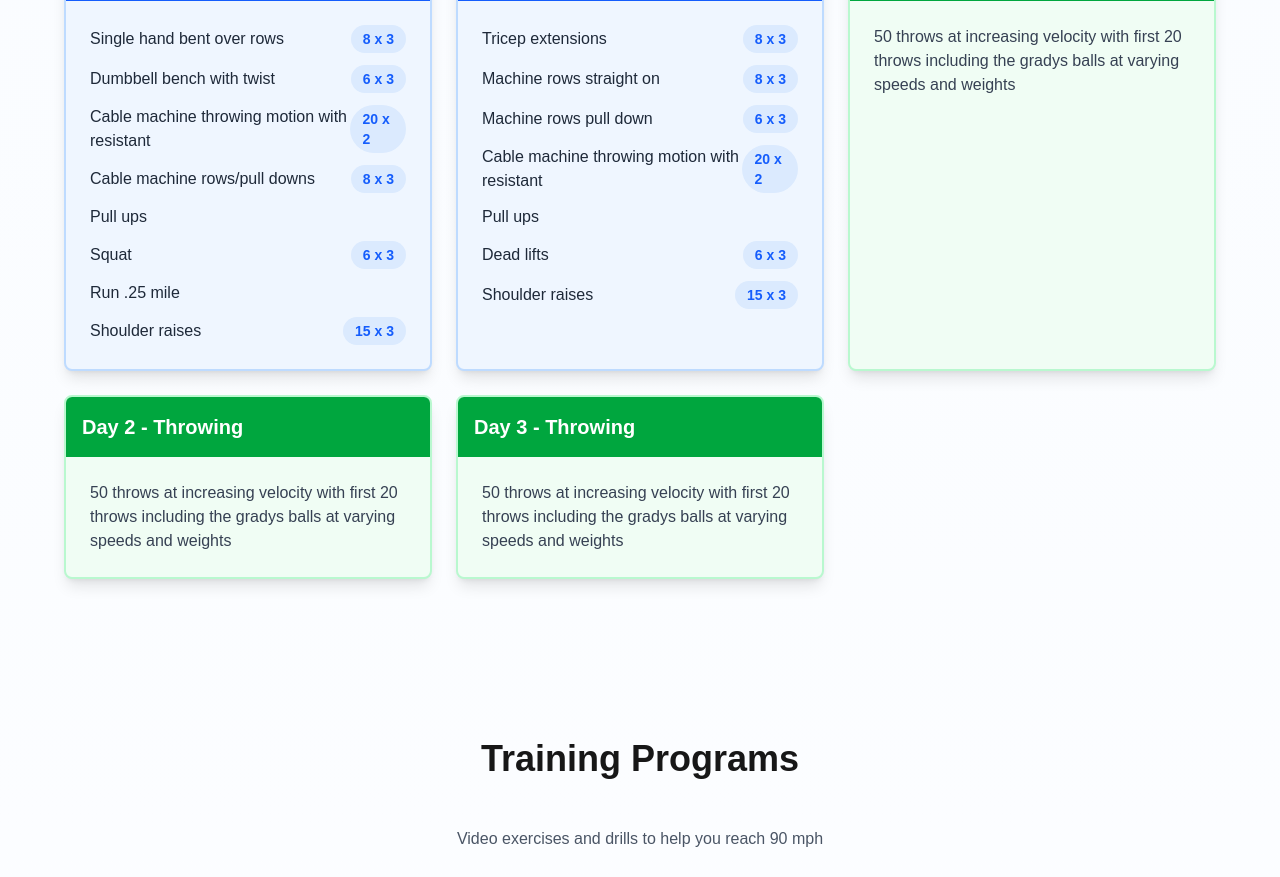
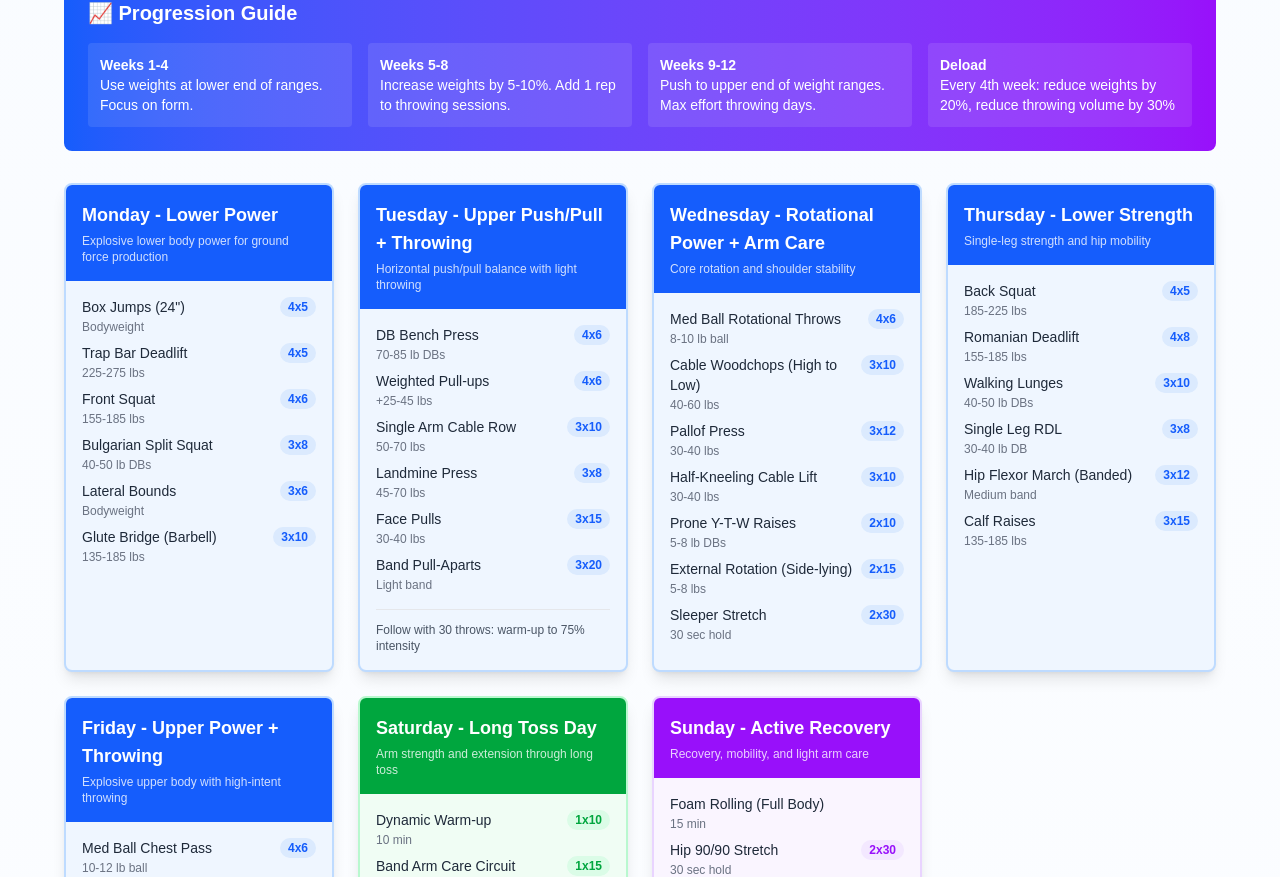
Before and after one commit to codyrutscher/rutscher-pro, a Next.js app: page / in a window 1280 px wide. Shown: the part 6419-7296 px from the top of the page. Built offline with nearby package versions, Linux system fonts and the light colour scheme.

Commit message:
Add 7-day velocity training program with weight progressions for 200lb athlete

```diff
--- a/app/data/programming.ts
+++ b/app/data/programming.ts
@@ -2,15 +2,124 @@ export interface WorkoutExercise {
   name: string;
   sets: number;
   reps: number;
+  weight?: string; // Weight recommendation for 200lb athlete
 }
 
 export interface WorkoutDay {
   title: string;
-  type: 'workout' | 'throwing';
+  type: 'workout' | 'throwing' | 'recovery';
   exercises: WorkoutExercise[];
   description?: string;
+  focus?: string;
 }
 
+// 7-Day Velocity Training Program for 200lb, 30-year-old throwing 81mph
+// Goal: Increase velocity through power development, rotational strength, and arm care
+export const velocityProgram: WorkoutDay[] = [
+  {
+    title: 'Monday - Lower Power',
+    type: 'workout',
+    focus: 'Explosive lower body power for ground force production',
+    exercises: [
+      { name: 'Box Jumps (24")', sets: 4, reps: 5, weight: 'Bodyweight' },
+      { name: 'Trap Bar Deadlift', sets: 4, reps: 5, weight: '225-275 lbs' },
+      { name: 'Front Squat', sets: 4, reps: 6, weight: '155-185 lbs' },
+      { name: 'Bulgarian Split Squat', sets: 3, reps: 8, weight: '40-50 lb DBs' },
+      { name: 'Lateral Bounds', sets: 3, reps: 6, weight: 'Bodyweight' },
+      { name: 'Glute Bridge (Barbell)', sets: 3, reps: 10, weight: '135-185 lbs' },
+    ],
+  },
+  {
+    title: 'Tuesday - Upper Push/Pull + Throwing',
+    type: 'workout',
+    focus: 'Horizontal push/pull balance with light throwing',
+    exercises: [
+      { name: 'DB Bench Press', sets: 4, reps: 6, weight: '70-85 lb DBs' },
+      { name: 'Weighted Pull-ups', sets: 4, reps: 6, weight: '+25-45 lbs' },
+      { name: 'Single Arm Cable Row', sets: 3, reps: 10, weight: '50-70 lbs' },
+      { name: 'Landmine Press', sets: 3, reps: 8, weight: '45-70 lbs' },
+      { name: 'Face Pulls', sets: 3, reps: 15, weight: '30-40 lbs' },
+      { name: 'Band Pull-Aparts', sets: 3, reps: 20, weight: 'Light band' },
+    ],
+    description: 'Follow with 30 throws: warm-up to 75% intensity',
+  },
+  {
+    title: 'Wednesday - Rotational Power + Arm Care',
+    type: 'workout',
+    focus: 'Core rotation and shoulder stability',
+    exercises: [
+      { name: 'Med Ball Rotational Throws', sets: 4, reps: 6, weight: '8-10 lb ball' },
+      { name: 'Cable Woodchops (High to Low)', sets: 3, reps: 10, weight: '40-60 lbs' },
+      { name: 'Pallof Press', sets: 3, reps: 12, weight: '30-40 lbs' },
+      { name: 'Half-Kneeling Cable Lift', sets: 3, reps: 10, weight: '30-40 lbs' },
+      { name: 'Prone Y-T-W Raises', sets: 2, reps: 10, weight: '5-8 lb DBs' },
+      { name: 'External Rotation (Side-lying)', sets: 2, reps: 15, weight: '5-8 lbs' },
+      { name: 'Sleeper Stretch', sets: 2, reps: 30, weight: '30 sec hold' },
+    ],
+  },
+  {
+    title: 'Thursday - Lower Strength',
+    type: 'workout',
+    focus: 'Single-leg strength and hip mobility',
+    exercises: [
+      { name: 'Back Squat', sets: 4, reps: 5, weight: '185-225 lbs' },
+      { name: 'Romanian Deadlift', sets: 4, reps: 8, weight: '155-185 lbs' },
+      { name: 'Walking Lunges', sets: 3, reps: 10, weight: '40-50 lb DBs' },
+      { name: 'Single Leg RDL', sets: 3, reps: 8, weight: '30-40 lb DB' },
+      { name: 'Hip Flexor March (Banded)', sets: 3, reps: 12, weight: 'Medium band' },
+      { name: 'Calf Raises', sets: 3, reps: 15, weight: '135-185 lbs' },
+    ],
+  },
+  {
+    title: 'Friday - Upper Power + Throwing',
+    type: 'workout',
+    focus: 'Explosive upper body with high-intent throwing',
+    exercises: [
+      { name: 'Med Ball Chest Pass', sets: 4, reps: 6, weight: '10-12 lb ball' },
+      { name: 'Explosive Push-ups', sets: 4, reps: 8, weight: 'Bodyweight' },
+      { name: 'Lat Pulldown', sets: 4, reps: 8, weight: '120-150 lbs' },
+      { name: 'DB Incline Press', sets: 3, reps: 8, weight: '60-75 lb DBs' },
+      { name: 'Bent Over Row', sets: 3, reps: 8, weight: '135-165 lbs' },
+      { name: 'Tricep Dips', sets: 3, reps: 10, weight: '+25-45 lbs' },
+    ],
+    description: 'Follow with 40 throws: build to 85-90% intensity, include weighted balls',
+  },
+  {
+    title: 'Saturday - Long Toss Day',
+    type: 'throwing',
+    focus: 'Arm strength and extension through long toss',
+    exercises: [
+      { name: 'Dynamic Warm-up', sets: 1, reps: 10, weight: '10 min' },
+      { name: 'Band Arm Care Circuit', sets: 1, reps: 15, weight: 'Light band' },
+      { name: 'Wrist Weights Throws', sets: 1, reps: 10, weight: '1 lb weights' },
+    ],
+    description: 'Long toss progression: Start at 60ft, build to max distance (aim for 250-300ft), then compress back. Total 50-60 throws. Include 10 pull-downs at end.',
+  },
+  {
+    title: 'Sunday - Active Recovery',
+    type: 'recovery',
+    focus: 'Recovery, mobility, and light arm care',
+    exercises: [
+      { name: 'Foam Rolling (Full Body)', sets: 1, reps: 1, weight: '15 min' },
+      { name: 'Hip 90/90 Stretch', sets: 2, reps: 30, weight: '30 sec hold' },
+      { name: 'Thoracic Spine Rotation', sets: 2, reps: 10, weight: 'Bodyweight' },
+      { name: 'Cat-Cow Stretch', sets: 2, reps: 10, weight: 'Bodyweight' },
+      { name: 'Light Band External Rotation', sets: 2, reps: 15, weight: 'Light band' },
+      { name: 'Walking or Light Jog', sets: 1, reps: 1, weight: '20-30 min' },
+    ],
+    description: 'No throwing. Focus on recovery and preparing for next week.',
+  },
+];
+
+// Weight Progression Guide (increase every 2-3 weeks if completing all reps)
+export const progressionGuide = {
+  week1_4: 'Use weights at lower end of ranges. Focus on form.',
+  week5_8: 'Increase weights by 5-10%. Add 1 rep to throwing sessions.',
+  week9_12: 'Push to upper end of weight ranges. Max effort throwing days.',
+  deload: 'Every 4th week: reduce weights by 20%, reduce throwing volume by 30%',
+};
+
+// Legacy program (keeping for backwards compatibility)
 export const weeklyProgram: WorkoutDay[] = [
   {
     title: 'Day 1 - Workout',
--- a/app/page.tsx
+++ b/app/page.tsx
@@ -4,7 +4,7 @@ import NavBar from './components/NavBar';
 import WeightLossTracker from './components/WeightLossTracker';
 import ThrowingDistanceTracker from './components/ThrowingDistanceTracker';
 import VelocityTracker from './components/VelocityTracker';
-import { weeklyProgram } from './data/programming';
+import { velocityProgram, progressionGuide } from './data/programming';
 
 export default function Home() {
   return (
@@ -85,38 +85,85 @@ export default function Home() {
       {/* Programming Section */}
       <section id="programming" className="py-20 px-4">
         <div className="max-w-6xl mx-auto">
-          <h2 className="text-4xl font-bold text-center mb-4">Programming</h2>
-          <p className="text-center text-gray-600 mb-12">
-            Weekly training split: 2 workout days and 3 throwing days
+          <h2 className="text-4xl font-bold text-center mb-4">7-Day Velocity Program</h2>
+          <p className="text-center text-gray-600 mb-4">
+            Complete training split for a 200lb athlete throwing 81mph
+          </p>
+          <p className="text-center text-sm text-gray-500 mb-12">
+            Alternates lower body, upper body, rotational work, throwing, and recovery
           </p>
 
-          <div className="grid md:grid-cols-2 lg:grid-cols-3 gap-6">
-            {weeklyProgram.map((day, index) => (
+          {/* Progression Guide */}
+          <div className="bg-gradient-to-r from-blue-600 to-purple-600 text-white p-6 rounded-lg mb-8">
+            <h3 className="text-xl font-bold mb-4">📈 Progression Guide</h3>
+            <div className="grid md:grid-cols-2 lg:grid-cols-4 gap-4 text-sm">
+              <div className="bg-white/10 p-3 rounded">
+                <p className="font-semibold">Weeks 1-4</p>
+                <p>{progressionGuide.week1_4}</p>
+              </div>
+              <div className="bg-white/10 p-3 rounded">
+                <p className="font-semibold">Weeks 5-8</p>
+                <p>{progressionGuide.week5_8}</p>
+              </div>
+              <div className="bg-white/10 p-3 rounded">
+                <p className="font-semibold">Weeks 9-12</p>
+                <p>{progressionGuide.week9_12}</p>
+              </div>
+              <div className="bg-white/10 p-3 rounded">
+                <p className="font-semibold">Deload</p>
+                <p>{progressionGuide.deload}</p>
+              </div>
+            </div>
+          </div>
+
+          <div className="grid md:grid-cols-2 lg:grid-cols-3 xl:grid-cols-4 gap-6">
+            {velocityProgram.map((day, index) => (
               <div
                 key={index}
                 className={`rounded-lg shadow-lg overflow-hidden ${
-                  day.type === 'workout' ? 'bg-blue-50 border-2 border-blue-200' : 'bg-green-50 border-2 border-green-200'
+                  day.type === 'workout'
+                    ? 'bg-blue-50 border-2 border-blue-200'
+                    : day.type === 'throwing'
+                    ? 'bg-green-50 border-2 border-green-200'
+                    : 'bg-purple-50 border-2 border-purple-200'
                 }`}
               >
-                <div className={`p-4 ${day.type === 'workout' ? 'bg-blue-600' : 'bg-green-600'}`}>
-                  <h3 className="text-xl font-bold text-white">{day.title}</h3>
+                <div className={`p-4 ${
+                  day.type === 'workout'
+                    ? 'bg-blue-600'
+                    : day.type === 'throwing'
+                    ? 'bg-green-600'
+                    : 'bg-purple-600'
+                }`}>
+                  <h3 className="text-lg font-bold text-white">{day.title}</h3>
+                  {day.focus && <p className="text-xs text-white/80 mt-1">{day.focus}</p>}
                 </div>
-                <div className="p-6">
-                  {day.type === 'workout' ? (
-                    <ul className="space-y-3">
-                      {day.exercises.map((exercise, idx) => (
-                        <li key={idx} className="flex justify-between items-center">
+                <div className="p-4">
+                  <ul className="space-y-2">
+                    {day.exercises.map((exercise, idx) => (
+                      <li key={idx} className="text-sm">
+                        <div className="flex justify-between items-start gap-2">
                           <span className="text-gray-800">{exercise.name}</span>
-                          {exercise.sets > 0 && (
-                            <span className="text-sm font-semibold text-blue-600 bg-blue-100 px-3 py-1 rounded-full">
-                              {exercise.reps} x {exercise.sets}
+                          {exercise.sets > 0 && exercise.reps > 1 && (
+                            <span className={`text-xs font-semibold px-2 py-0.5 rounded-full whitespace-nowrap ${
+                              day.type === 'workout'
+                                ? 'text-blue-600 bg-blue-100'
+                                : day.type === 'throwing'
+                                ? 'text-green-600 bg-green-100'
+                                : 'text-purple-600 bg-purple-100'
+                            }`}>
+                              {exercise.sets}x{exercise.reps}
                             </span>
                           )}
-                        </li>
-                      ))}
-                    </ul>
-                  ) : (
-                    <p className="text-gray-700">{day.description}</p>
+                        </div>
+                        {exercise.weight && (
+                          <p className="text-xs text-gray-500 mt-0.5">{exercise.weight}</p>
+                        )}
+                      </li>
+                    ))}
+                  </ul>
+                  {day.description && (
+                    <p className="text-xs text-gray-600 mt-4 pt-3 border-t border-gray-200">{day.description}</p>
                   )}
                 </div>
               </div>
```
